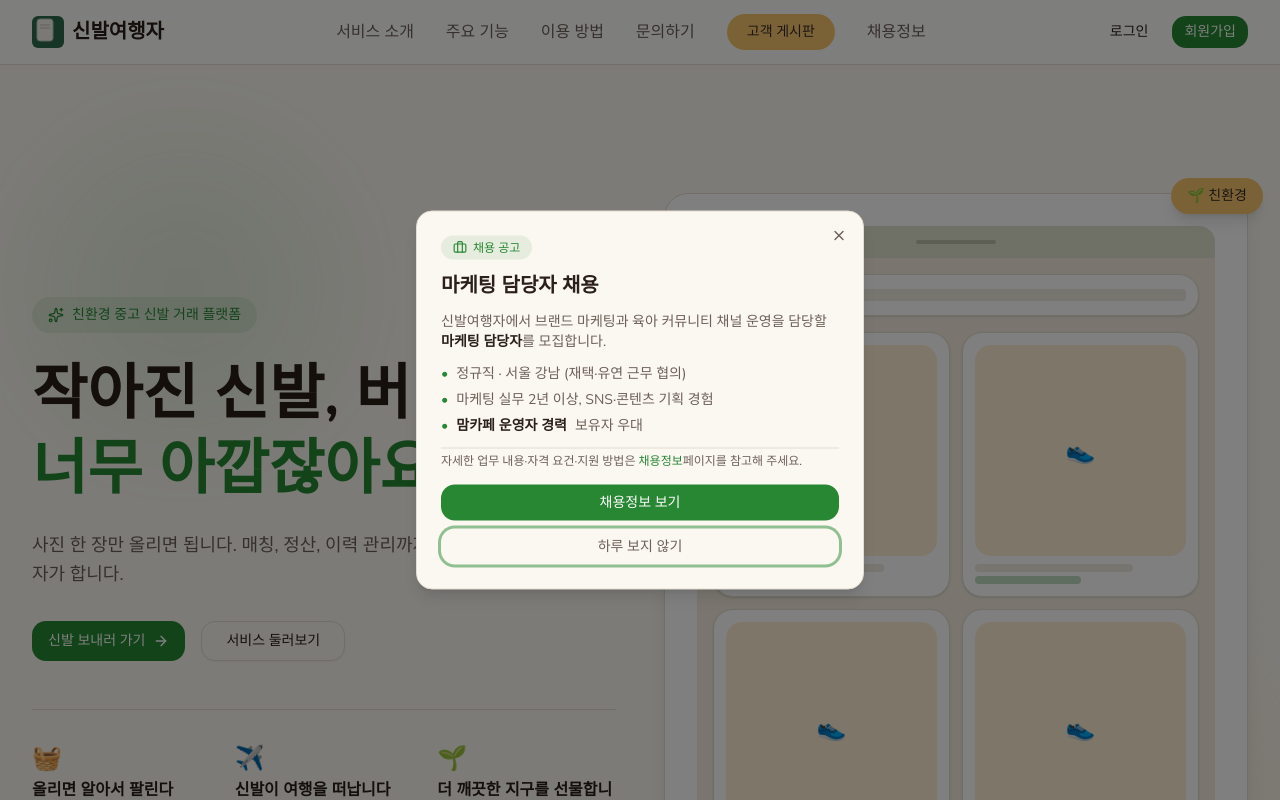
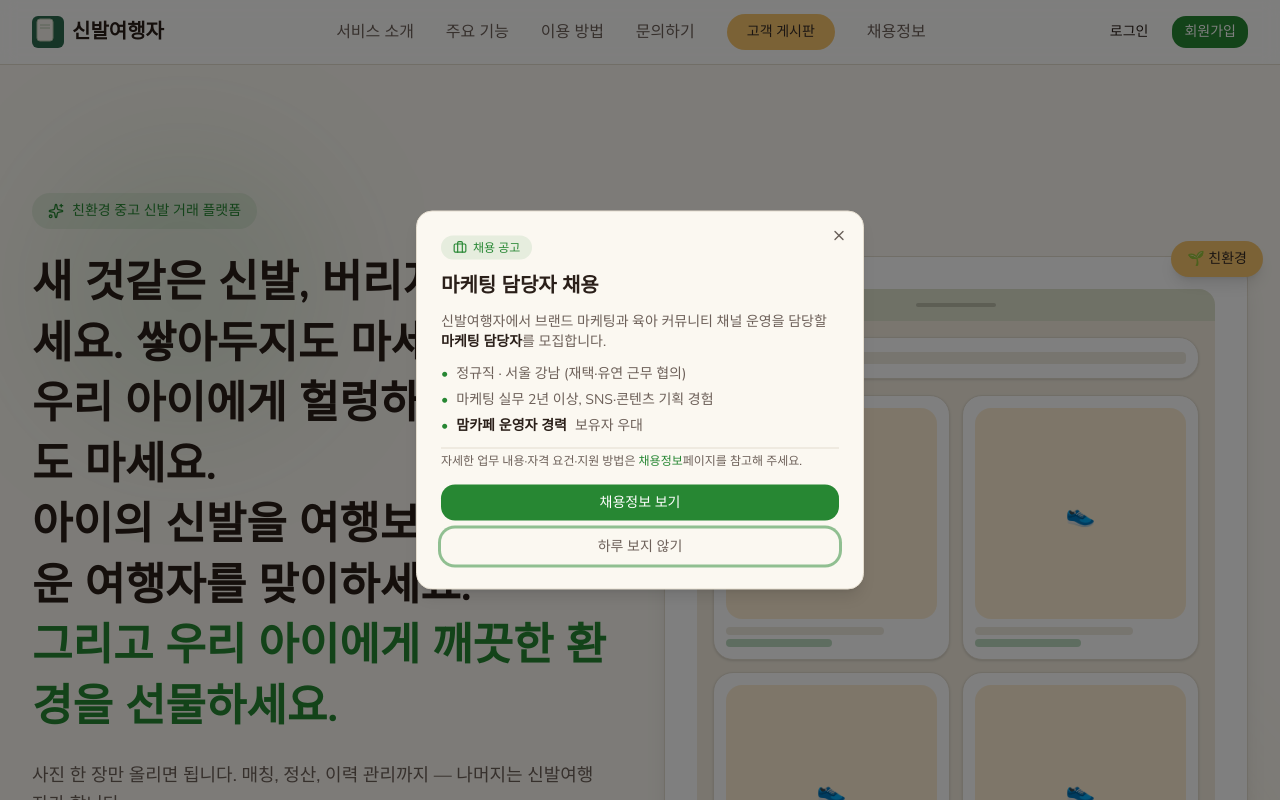
Before and after one commit to ericbean90-ship-it/ShoeTraveler, a Next.js app: page / in a window 1280 px wide. Shown: the top 800 px of the page. Built offline with nearby package versions, Linux system fonts and the light colour scheme; no server answers.

Commit message:
feat: 메인 히어로 카피를 신발 여행·환경 메시지로 교체
첫 화면 헤드라인을 버리지 말고 여행 보내자는 브랜드 메시지로 업데이트.

Co-authored-by: Cursor <cursoragent@cursor.com>

```diff
--- a/components/hero-section.tsx
+++ b/components/hero-section.tsx
@@ -20,10 +20,16 @@ export function HeroSection() {
               <span>친환경 중고 신발 거래 플랫폼</span>
             </div>
 
-            <h1 className="text-4xl md:text-5xl lg:text-6xl font-bold text-foreground leading-tight mb-6 font-[family-name:var(--font-heading)] text-balance">
-              작아진 신발, 버리기엔
+            <h1 className="text-2xl sm:text-3xl md:text-4xl lg:text-[2.75rem] font-bold text-foreground leading-snug mb-6 font-[family-name:var(--font-heading)] text-balance">
+              새 것같은 신발, 버리지 마세요. 쌓아두지도 마세요.
               <br />
-              <span className="text-primary">너무 아깝잖아요</span>
+              우리 아이에게 헐렁하게 신기지도 마세요.
+              <br />
+              아이의 신발을 여행보내고, 새로운 여행자를 맞이하세요.
+              <br />
+              <span className="text-primary">
+                그리고 우리 아이에게 깨끗한 환경을 선물하세요.
+              </span>
             </h1>
 
             <p className="text-lg text-muted-foreground mb-8 max-w-xl mx-auto lg:mx-0 leading-relaxed">
```
